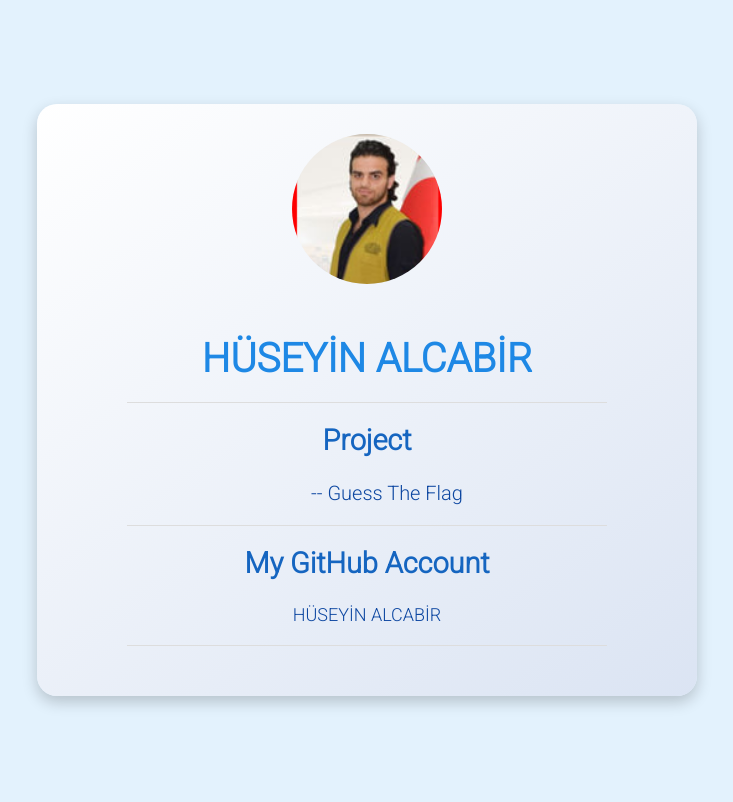
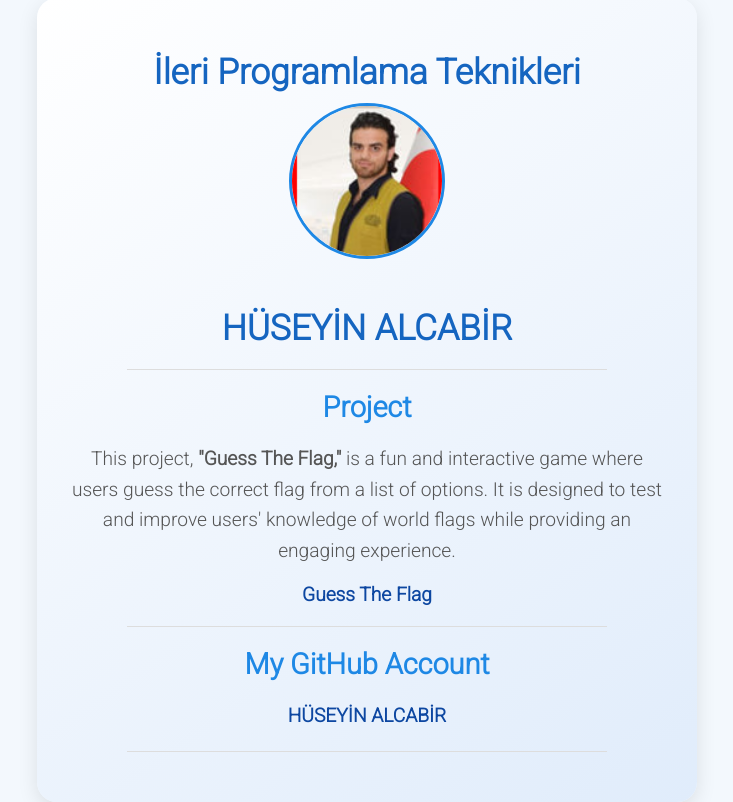
Before and after one commit to huseyinAlcabir/huseyinalcabir.-leri.Programlama.Teknikleri, a plain HTML site: page index.html in a window 1280 px wide. Shown: the whole page, without its empty margins (273-1006 px from the left). Drawn offline with Linux system fonts and the light colour scheme.

Commit message:
CREATE JS

```diff
--- a/index.html
+++ b/index.html
@@ -8,7 +8,7 @@
       @import url("https://fonts.googleapis.com/css2?family=Roboto:wght@300&display=swap");
 
       body {
-        background-color: #e3f2fd; /* لون خلفية مريح */
+        background-color: #f3f8fd; /* خلفية مريحة */
         font-family: "Roboto", sans-serif;
         margin: 0;
         display: flex;
@@ -19,48 +19,60 @@
       }
 
       .repo {
-        background: linear-gradient(145deg, #ffffff, #dbe4f3); /* تدرج ألوان جذاب */
+        background: linear-gradient(145deg, #ffffff, #e0ecfb); /* تدرج ألوان خفيف */
         border-radius: 20px;
-        box-shadow: 0 6px 15px rgba(0, 0, 0, 0.2);
+        box-shadow: 0 6px 20px rgba(0, 0, 0, 0.1);
         padding: 30px;
-        width: 80%;
+        width: 90%;
         max-width: 600px;
         transition: transform 0.3s ease, box-shadow 0.3s ease;
       }
 
       .repo:hover {
-        transform: translateY(-10px); /* تأثير رفع عند التمرير */
-        box-shadow: 0 10px 25px rgba(0, 0, 0, 0.3);
+        transform: translateY(-10px);
+        box-shadow: 0 10px 25px rgba(0, 0, 0, 0.2);
       }
 
       img {
-        width: 150px; /* حجم مناسب للصورة */
+        width: 150px;
         height: 150px;
         border-radius: 50%;
         margin-bottom: 20px;
         transition: transform 0.3s ease, box-shadow 0.3s ease;
-        object-fit: cover; /* لضمان عرض جيد للصورة */
+        object-fit: cover;
+        border: 3px solid #1e88e5;
       }
 
       img:hover {
-        transform: scale(1.1); /* تكبير عند التمرير */
+        transform: scale(1.1);
         box-shadow: 0 6px 15px rgba(0, 0, 0, 0.2);
       }
 
       h1 {
-        color: #1e88e5;
-        font-size: 2.5em;
+        color: #1565c0;
+        font-size: 2.2em;
         margin-bottom: 10px;
       }
 
       h2 {
-        color: #1565c0;
+        color: #1e88e5;
         font-size: 1.8em;
-        margin-top: 20px;
+        margin: 20px 0;
+      }
+
+      p {
+        font-size: 1.2em;
+        color: #555;
+        line-height: 1.6;
+        margin: 15px 0;
+      }
+
+      ul {
+        padding: 0;
       }
 
       li {
-        font-size: 20px;
+        font-size: 1.2em;
         list-style-type: none;
         margin: 10px 0;
       }
@@ -68,13 +80,13 @@
       a {
         color: #0d47a1;
         text-decoration: none;
+        font-weight: bold;
         transition: all 0.3s ease;
       }
 
       a:hover {
         text-decoration: underline;
-        font-size: 22px;
-        font-weight: bold;
+        font-size: 1.1em;
         color: #1565c0;
       }
 
@@ -85,33 +97,29 @@
         background-color: #ddd;
         width: 80%;
       }
-
-      p {
-        font-size: 18px;
-        color: #555;
-      }
     </style>
 
-    <title>Advanced Programming</title>
+    <title>İleri Programlama Teknikleri</title>
   </head>
   <body>
     <div class="repo">
-      <img
-        src="images/photo_2025-01-06_12-16-09.jpg"
-        alt=""
-      />
-      <b><h1 id="name_id">HÜSEYİN ALCABİR</h1></b>
+      <h1>İleri Programlama Teknikleri</h1>
+      <img src="images/photo_2025-01-06_12-16-09.jpg" alt="Profile Picture" />
+      <h1 id="name_id">HÜSEYİN ALCABİR</h1>
       <hr />
-      <b><h2 id="Project">Project</h2></b>
+      <h2 id="Project">Project</h2>
+      <p>
+        This project, <strong>"Guess The Flag,"</strong> is a fun and interactive game where users guess the correct flag from a list of options. It is designed to test and improve users' knowledge of world flags while providing an engaging experience.
+      </p>
       <ul>
         <li>
           <a href="https://huseyinalcabir.github.io/-leriProgramlamaTeknikleri/">
-            -- Guess The Flag
+            Guess The Flag
           </a>
         </li>
       </ul>
       <hr />
-      <b><h2 id="class-work">My GitHub Account</h2></b>
+      <h2 id="GitHub">My GitHub Account</h2>
       <p>
         <a href="https://github.com/huseyinAlcabir">HÜSEYİN ALCABİR</a>
       </p>
--- a/projcet/script.js
+++ b/projcet/script.js
@@ -21,10 +21,6 @@ const flags = [
   { country: "Egypt", url: "https://upload.wikimedia.org/wikipedia/commons/f/fe/Flag_of_Egypt.svg" },
   { country: "Yemen", url: "https://upload.wikimedia.org/wikipedia/commons/8/89/Flag_of_Yemen.svg" }
 ];
-
-
-
-
 
 let currentFlagIndex = 0;
 let score = 0;
```
